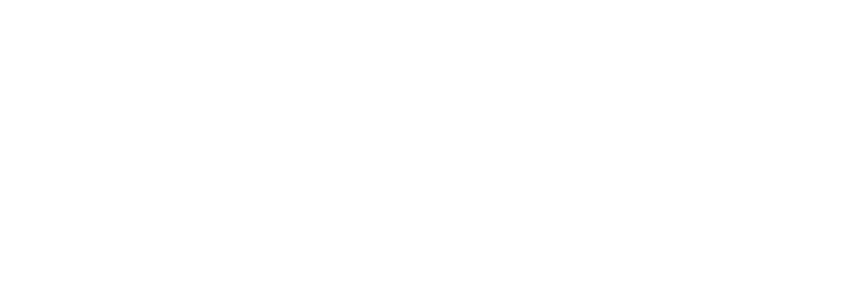
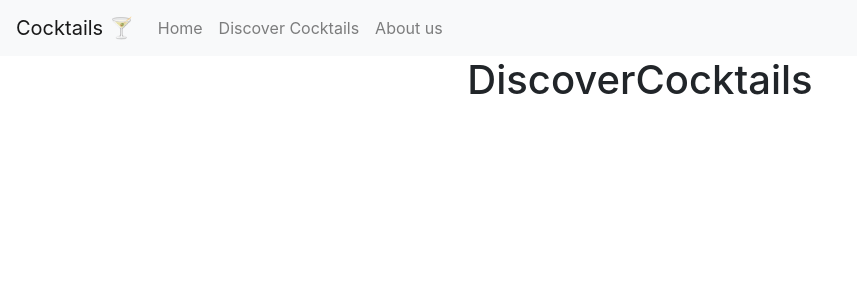
Before and after one commit to YanaTrifonova/react_routing, a React (Create React App) app: page /discover in a window 1280 px wide. Shown: the top 300 px of the page, without its empty margins (0-857 px from the left). Built offline with nearby package versions, Linux system fonts and the light colour scheme.

Commit message:
added bootstrap, simple navigation bar at the top, routing to 3 pages

```diff
--- a/package.json
+++ b/package.json
@@ -6,8 +6,11 @@
     "@testing-library/jest-dom": "^5.11.6",
     "@testing-library/react": "^11.2.0",
     "@testing-library/user-event": "^12.2.2",
+    "bootstrap": "^4.5.3",
     "react": "^17.0.1",
+    "react-bootstrap": "^1.4.0",
     "react-dom": "^17.0.1",
+    "react-router": "^5.2.0",
     "react-router-dom": "^5.2.0",
     "react-scripts": "4.0.0",
     "web-vitals": "^0.2.4"
--- a/src/App.js
+++ b/src/App.js
@@ -1,10 +1,21 @@
 import './App.css';
 import React from "react";
+import { Switch, Route } from 'react-router';
+
+import DiscoverCocktails from "./pages/DiscoverCocktails";
+import AboutUs from "./pages/AboutUs";
+import HomePage from "./pages/HomePage";
+import NavigationBar from "./components/NavigationBar";
 
 function App() {
     return (
         <div className="App">
-
+            <NavigationBar />
+            <Switch>
+                <Route path="/discover" component={DiscoverCocktails} />
+                <Route path="/about" component={AboutUs} />
+                <Route path="/" component={HomePage} />
+            </Switch>
         </div>
     );
 }
--- /dev/null
+++ b/src/components/NavigationBar.js
@@ -0,0 +1,19 @@
+import React from "react";
+import {Nav,  Navbar} from 'react-bootstrap';
+
+
+export default function NavigationBar() {
+    return (
+        <Navbar bg="light" expand="lg">
+            <Navbar.Brand href="#home">Cocktails 🍸</Navbar.Brand>
+            <Navbar.Toggle aria-controls="basic-navbar-nav" />
+            <Navbar.Collapse id="basic-navbar-nav">
+                <Nav className="mr-auto">
+                    <Nav.Link href="/">Home</Nav.Link>
+                    <Nav.Link href="/discover">Discover Cocktails</Nav.Link>
+                    <Nav.Link href="/about">About us</Nav.Link>
+                </Nav>
+            </Navbar.Collapse>
+        </Navbar>
+    );
+}
--- a/src/index.css
+++ /dev/null
@@ -1,13 +0,0 @@
-body {
-    margin: 0;
-    font-family: -apple-system, BlinkMacSystemFont, 'Segoe UI', 'Roboto', 'Oxygen',
-    'Ubuntu', 'Cantarell', 'Fira Sans', 'Droid Sans', 'Helvetica Neue',
-    sans-serif;
-    -webkit-font-smoothing: antialiased;
-    -moz-osx-font-smoothing: grayscale;
-}
-
-code {
-    font-family: source-code-pro, Menlo, Monaco, Consolas, 'Courier New',
-    monospace;
-}
--- a/src/index.js
+++ b/src/index.js
@@ -1,6 +1,6 @@
 import React from 'react';
 import ReactDOM from 'react-dom';
-import './index.css';
+import 'bootstrap/dist/css/bootstrap.min.css';
 import App from './App';
 import {BrowserRouter as Router} from "react-router-dom";
 
--- /dev/null
+++ b/src/pages/AboutUs.js
@@ -0,0 +1,10 @@
+import React from "react";
+
+export default function AboutUs() {
+    return (
+        <div>
+            <h1>AboutUs</h1>
+        </div>
+
+    );
+}
--- /dev/null
+++ b/src/pages/DiscoverCocktails.js
@@ -0,0 +1,10 @@
+import React from "react";
+
+export default function DiscoverCocktails() {
+    return (
+        <div>
+            <h1>DiscoverCocktails</h1>
+        </div>
+
+    );
+}
--- /dev/null
+++ b/src/pages/HomePage.js
@@ -0,0 +1,10 @@
+import React from "react";
+
+export default function HomePage() {
+    return (
+        <div>
+            <h1>HomePage</h1>
+        </div>
+
+    );
+}
```
Also changed, not shown: 1 other file (tests, documents, lock files or other folders).
